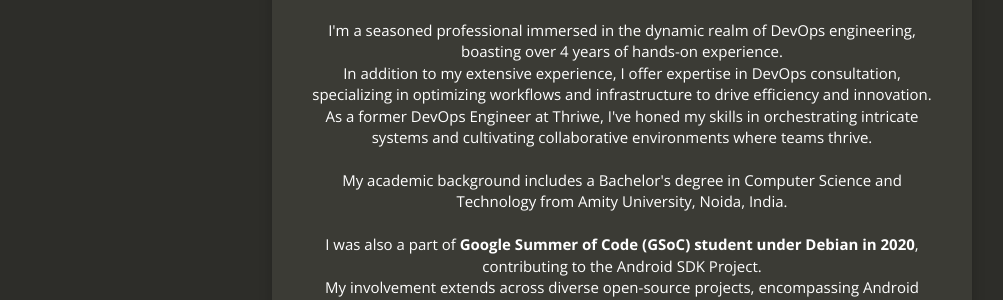
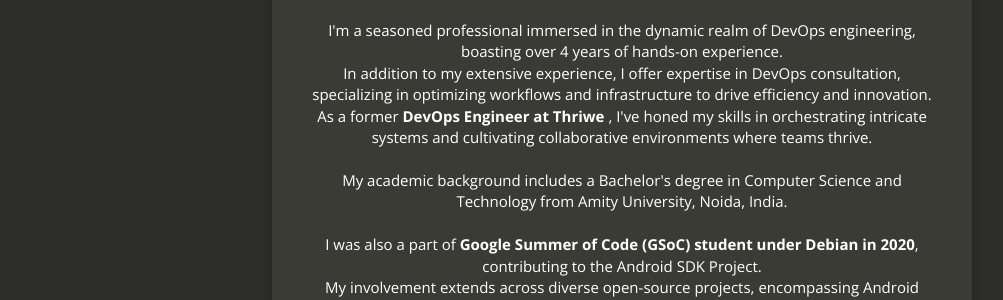
Before and after one commit to Manas-kashyap/Manas-kashyap.github.io, a Jekyll site: the page built from index.html, in a window 1280 px wide. Shown: the part 241-541 px from the top of the page, without its empty margins (18-1021 px from the left). Built offline with Jekyll 4.4.1, drawn with Linux system fonts in a browser that asks for light colours; nearby versions of some CDN libraries.

```diff
--- a/_config.yml
+++ b/_config.yml
@@ -6,7 +6,7 @@ baseurl: ""
 url: "https://Manas-kashyap.github.io"
 title_description: "I'm a seasoned professional immersed in the dynamic realm of DevOps engineering, boasting over 4 years of hands-on experience.
 <br /> In addition to my extensive experience, I offer expertise in DevOps consultation, specializing in optimizing workflows and infrastructure to drive efficiency and innovation.
-<br /> As a former DevOps Engineer at Thriwe, I've honed my skills in orchestrating intricate systems and cultivating collaborative environments where teams thrive.
+<br /> As a former <strong> DevOps Engineer at Thriwe </strong>, I've honed my skills in orchestrating intricate systems and cultivating collaborative environments where teams thrive.
 <br />
 <br /> My academic background includes a Bachelor's degree in Computer Science and Technology from Amity University, Noida, India.
 <br />
```
